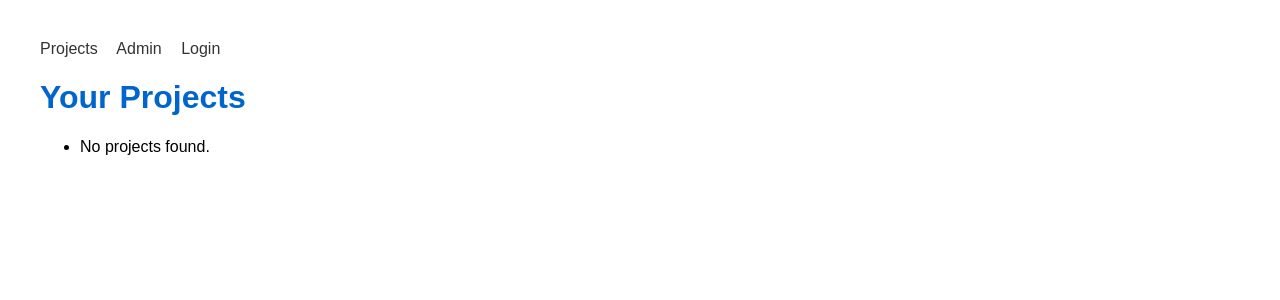
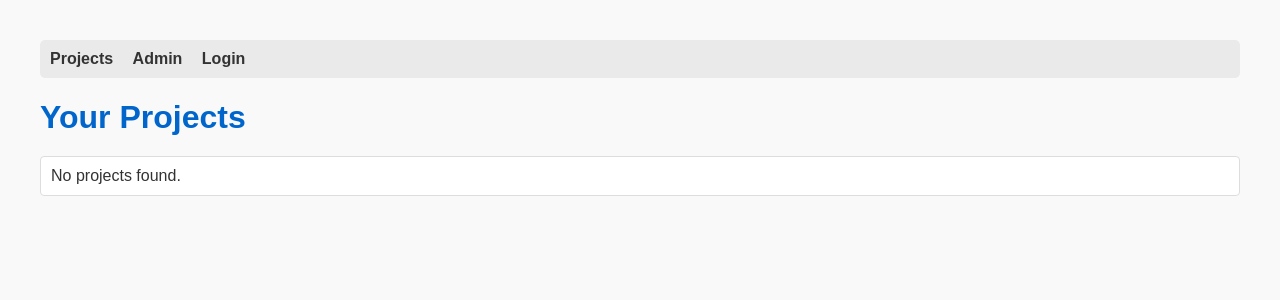
Before and after one commit to Zee-5p/project-task-manager, a Django app: page /projects/ in a window 1280 px wide. Shown: the top 300 px of the page. Run offline with Django 5.2, Linux system fonts and the light colour scheme; the visitor is signed in with stand-in values (Sample User, id 1); data that the repository does not hold is empty.

Commit message:
add css styles sheet and make chnages to html files to incorporate chnages

```diff
--- a/dashboard/static/dashboard/styles.css
+++ b/dashboard/static/dashboard/styles.css
@@ -0,0 +1,71 @@
+body {
+    font-family: Arial, sans-serif;
+    margin: 40px;
+    background-color: #f9f9f9;
+    color: #333;}
+
+h1 {
+    color: #0066cc;
+    margin-bottom: 20px;
+}
+
+nav {
+    background-color: #eaeaea;
+    padding: 10px;
+    margin-bottom: 20px;
+    border-radius: 5px;
+}
+
+nav a {
+    margin-right: 15px;
+    text-decoration: none;
+    color: #333;
+    font-weight: bold;
+}
+
+nav a:hover {
+    color: #0066cc;
+}
+
+ul {
+    list-style: none;
+    padding: 0;
+}
+
+li {
+    background: #fff;
+    padding: 10px;
+    margin-bottom: 10px;
+    border-radius: 4px;
+    border: 1px solid #ddd;
+}
+
+a.button {
+    display: inline-block;
+    padding: 5px 10px;
+    background-color: #0066cc;
+    color: white;
+    text-decoration: none;
+    border-radius: 3px;
+    margin-top: 10px;
+}
+
+a.button:hover {
+    background-color: #0055a5;}
+
+form {
+    background: #fff;
+    padding: 15px;
+    border-radius: 5px;
+    border: 1px solid #ddd;}
+
+form button {
+    background-color: #0066cc;
+    color: white;
+    padding: 8px 12px;
+    border: none;
+    border-radius: 3px;
+    cursor: pointer;}
+
+form button:hover {
+    background-color: #0055a5;}
--- a/dashboard/templates/dashboard/base.html
+++ b/dashboard/templates/dashboard/base.html
@@ -1,15 +1,13 @@
 <!DOCTYPE html>
 <html lang="en">
+
 <head>
     <meta charset="UTF-8">
     <title>{% block title %}Project Task Manager{% endblock %}</title>
-    <style>
-        body { font-family: Arial, sans-serif; margin: 40px; }
-        nav { margin-bottom: 20px; }
-        nav a { margin-right: 15px; text-decoration: none; color: #333; }
-        h1 { color: #0066cc; }
-    </style>
+    {% load static %}
+    <link rel="stylesheet" href="{% static 'dashboard/styles.css' %}">
 </head>
+
 <body>
     <nav>
         <a href="{% url 'project_list' %}">Projects</a>
```
